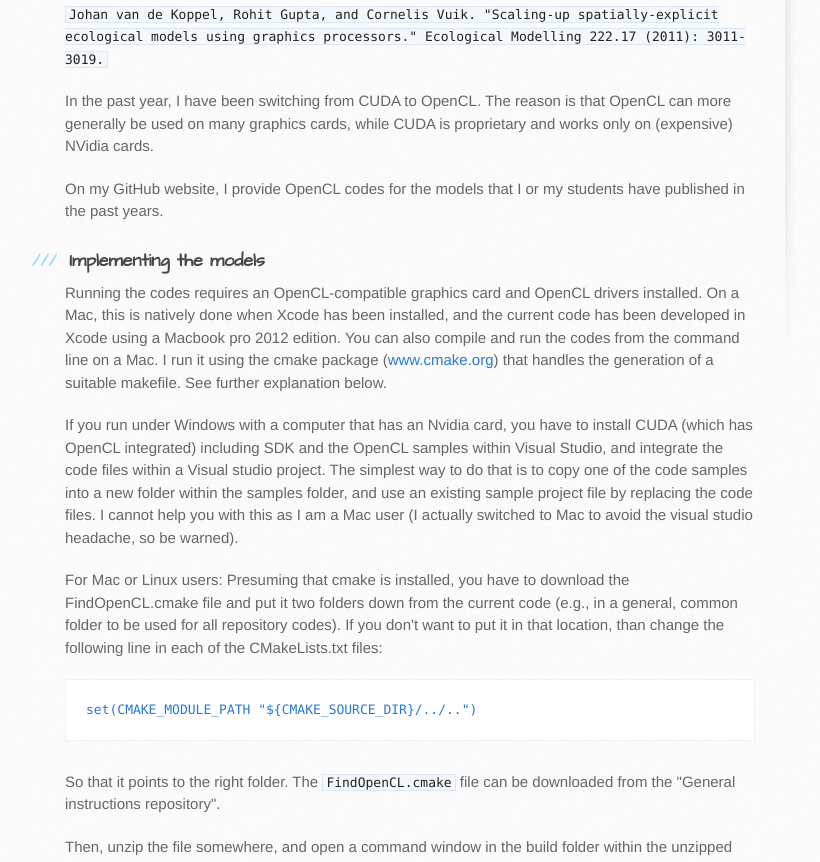
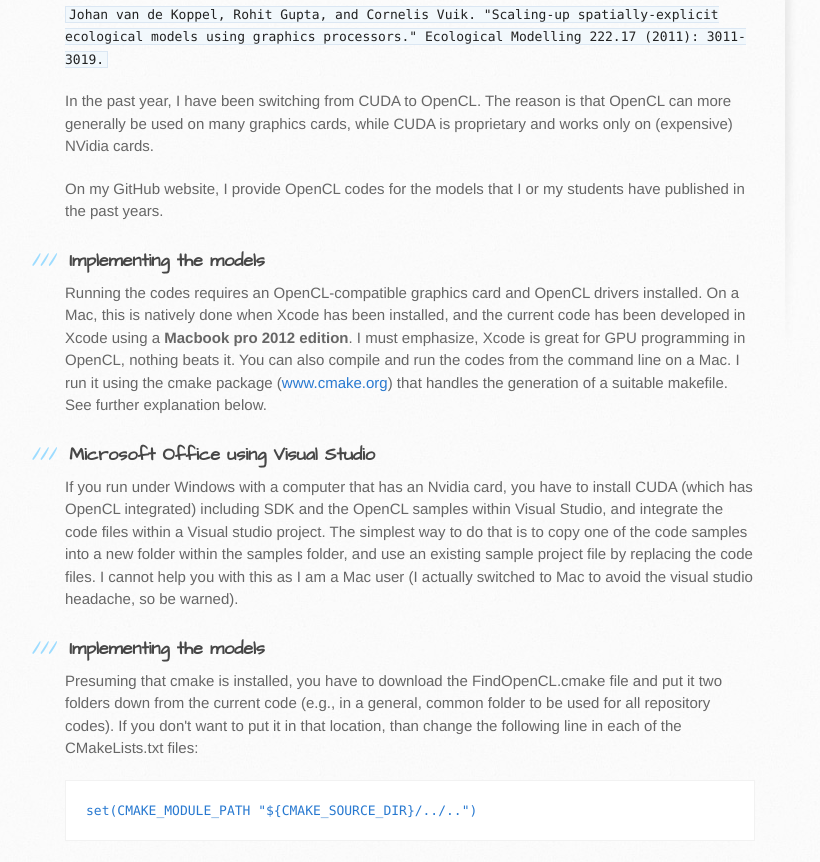
Before and after one commit to JohanvandeKoppel/JohanvandeKoppel.github.io, a plain HTML site: page index.html in a window 1280 px wide. Shown: the part 576-1438 px from the top of the page, without its empty margins (105-925 px from the left). Drawn offline with Linux system fonts and the light colour scheme.

Commit message:
Update index.html

```diff
--- a/index.html
+++ b/index.html
@@ -43,11 +43,15 @@
 <h3>
 <a id="implementing-the-models" class="anchor" href="#implementing-the-models" aria-hidden="true"><span class="octicon octicon-link"></span></a>Implementing the models</h3>
 
-<p>Running the codes requires an OpenCL-compatible graphics card and OpenCL drivers installed. On a Mac, this is natively done when Xcode has been installed, and the current code has been developed in Xcode using a Macbook pro 2012 edition. You can also compile and run the codes from the command line on a Mac. I run it using the cmake package (<a href="http://www.cmake.org">www.cmake.org</a>) that handles the generation of a suitable makefile. See further explanation below.</p>
+<p>Running the codes requires an OpenCL-compatible graphics card and OpenCL drivers installed. On a Mac, this is natively done when Xcode has been installed, and the current code has been developed in Xcode using a <b>Macbook pro 2012 edition</b>. I must emphasize, Xcode is great for GPU programming in OpenCL, nothing beats it. You can also compile and run the codes from the command line on a Mac. I run it using the cmake package (<a href="http://www.cmake.org">www.cmake.org</a>) that handles the generation of a suitable makefile. See further explanation below.</p>
 
+<h3>
+<a id="implementing-the-models" class="anchor" href="#Linux users" aria-hidden="true"><span class="octicon octicon-link"></span></a>Microsoft Office using Visual Studio</h3>
 <p>If you run under Windows with a computer that has an Nvidia card, you have to install CUDA (which has OpenCL integrated) including SDK and the OpenCL samples within Visual Studio, and integrate the code files within a Visual studio project. The simplest way to do that is to copy one of the code samples into a new folder within the samples folder, and use an existing sample project file by replacing the code files. I cannot help you with this as I am a Mac user (I actually switched to Mac to avoid the visual studio headache, so be warned).</p>
 
-<p>For Mac or Linux users: Presuming that cmake is installed, you have to download the FindOpenCL.cmake file and put it two folders down from the current code (e.g., in a general, common folder to be used for all repository codes). If you don't want to put it in that location, than change the following line in each of the CMakeLists.txt files:</p>
+<h3>
+<a id="implementing-the-models" class="anchor" href="#Linux users" aria-hidden="true"><span class="octicon octicon-link"></span></a>Implementing the models</h3>
+Presuming that cmake is installed, you have to download the FindOpenCL.cmake file and put it two folders down from the current code (e.g., in a general, common folder to be used for all repository codes). If you don't want to put it in that location, than change the following line in each of the CMakeLists.txt files:</p>
 
 <pre><code>set(CMAKE_MODULE_PATH "${CMAKE_SOURCE_DIR}/../..")
 </code></pre>
```
